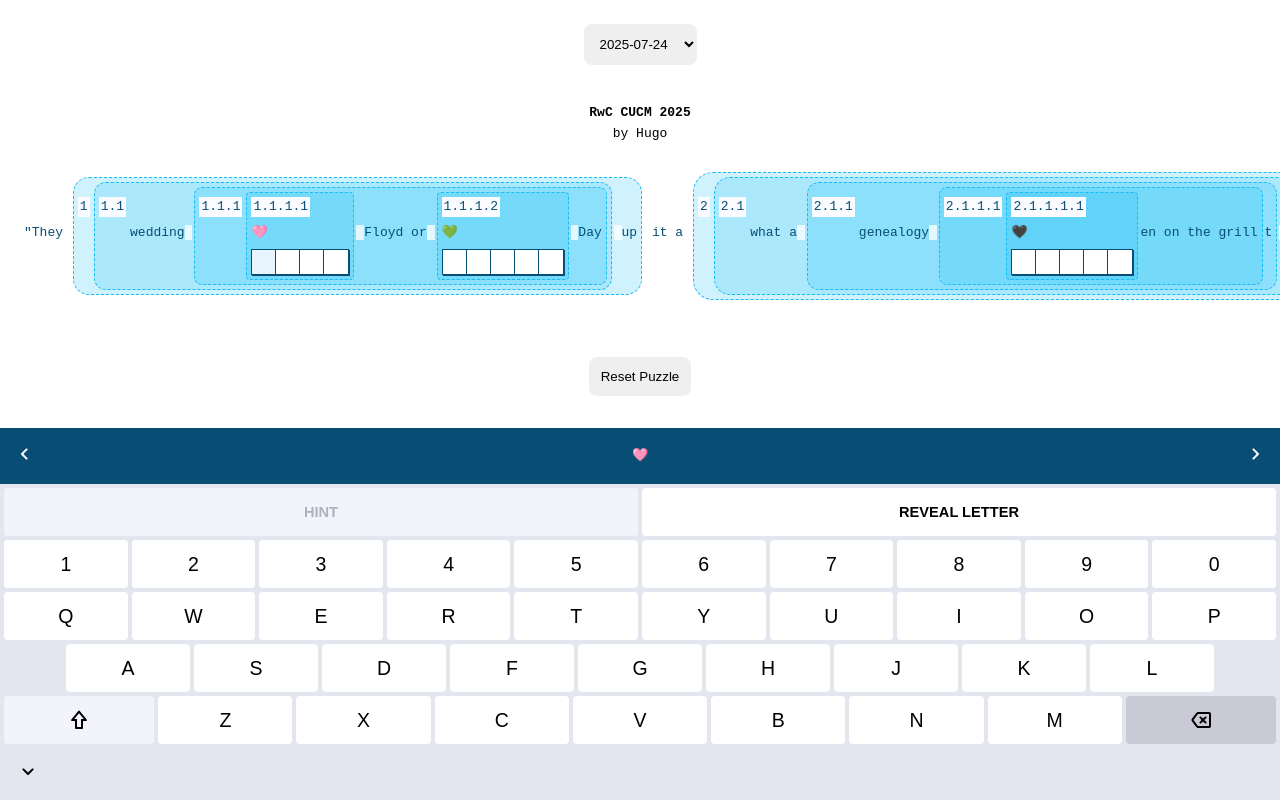
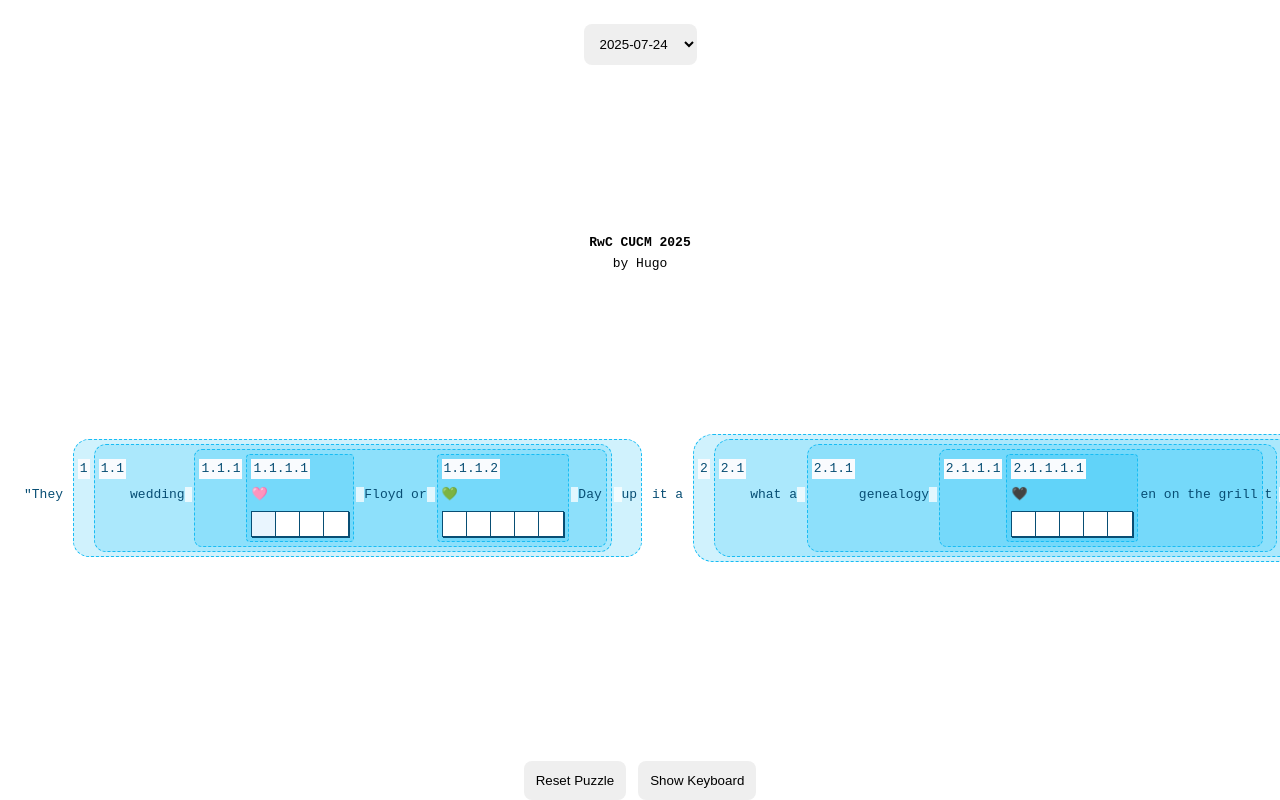
Before and after one commit to hugolynch/echo, a Svelte app: page / in a window 1280 px wide. Built offline with nearby package versions, Linux system fonts and the light colour scheme.

Commit message:
Add control for displaying keyboard on desktop

```diff
--- a/src/components/Board.svelte
+++ b/src/components/Board.svelte
@@ -103,7 +103,12 @@
 </div>
 
 <BoardClue />
-<button onclick={reset}>Reset Puzzle</button>
+<div class="controls">
+    <button onclick={reset}>Reset Puzzle</button>
+    <button class="keyboard-toggle" onclick={() => game.keyboardVisible = !game.keyboardVisible}>
+        {game.keyboardVisible ? 'Hide' : 'Show'} Keyboard
+    </button>
+</div>
 {#if game.keyboardVisible}
     <Keyboard {key}/>
 {/if}
@@ -126,6 +131,20 @@
         border-radius: 8px;
     }
 
+    .controls {
+        display: flex;
+        gap: 12px;
+        margin-top: 12px;
+    }
+
+    .keyboard-toggle {
+        display: inline-block;
+
+        @media (pointer: coarse) {
+            display: none;
+        }
+    }
+
     h1 {
         font-size: 1.6rem;
         padding: 8px 0;
--- a/src/components/Input.svelte
+++ b/src/components/Input.svelte
@@ -136,7 +136,9 @@
 
         game.focused.clue = idx
         game.focused.input = i
-        game.keyboardVisible = true
+        if (matchMedia('(pointer:coarse)').matches) {
+            game.keyboardVisible = true
+        }
     }
 </script>
 
--- a/src/components/Keyboard.svelte
+++ b/src/components/Keyboard.svelte
@@ -29,7 +29,7 @@
     }
 </script>
 
-<div class="keyboard" transition:slide={{ duration: 200 }}>
+<div class="keyboard" class:show={game.keyboardVisible} transition:slide={{ duration: 200 }}>
     <div class="row top">
         <button class="tab"
             onpointerdown={() => addHapticFeedback()}
@@ -226,7 +226,7 @@
     }
 
     @media (pointer: fine) {
-        .keyboard {
+        .keyboard:not(.show) {
             display: none;
         }
     }
--- a/src/lib/state.svelte.ts
+++ b/src/lib/state.svelte.ts
@@ -17,7 +17,7 @@ const game: {
     state: [],
     inputs: [],
     focused: { clue: 0, input: 0 },
-    keyboardVisible: true,
+    keyboardVisible: matchMedia('(pointer:coarse)').matches,
 })
 
 /*
```
